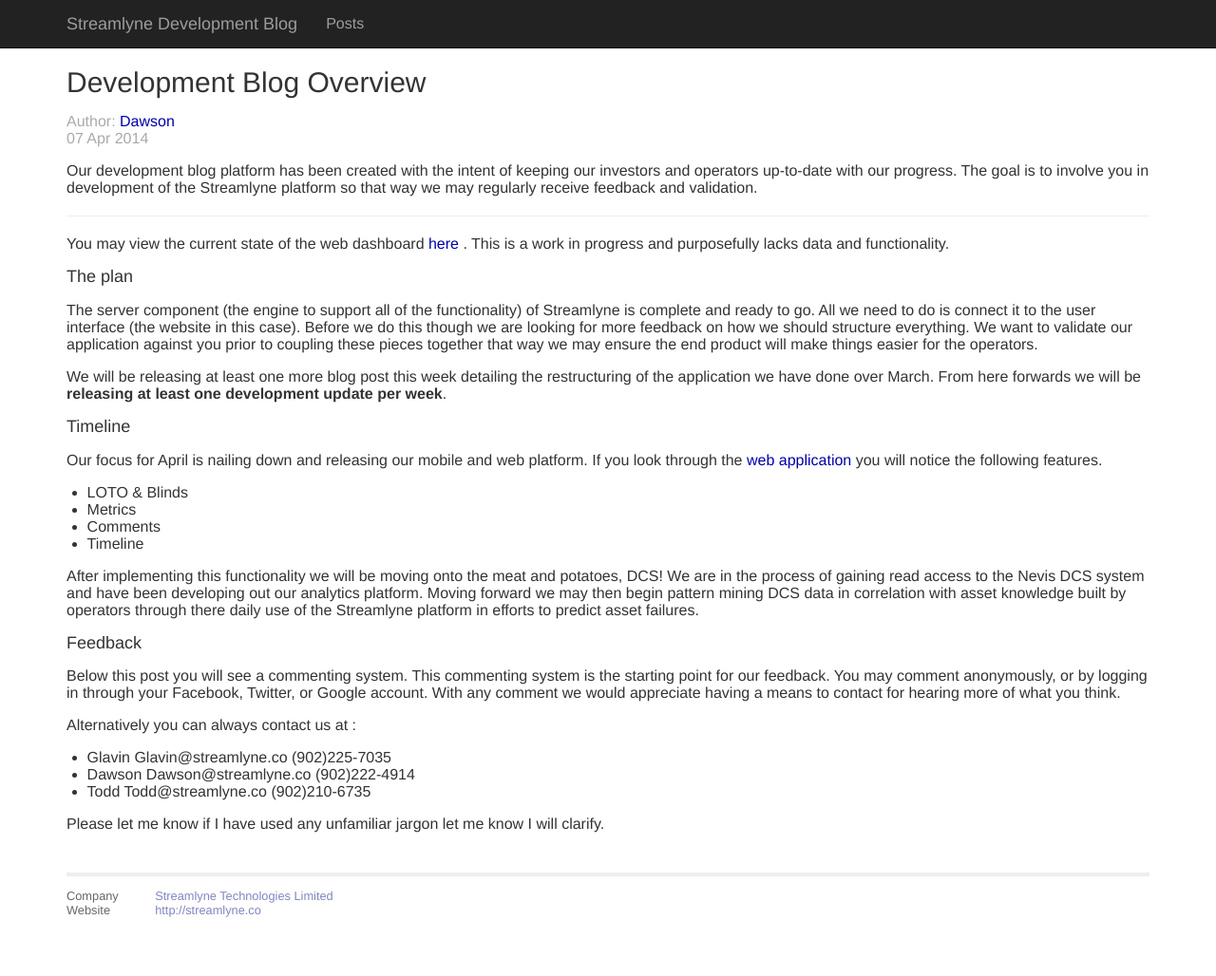
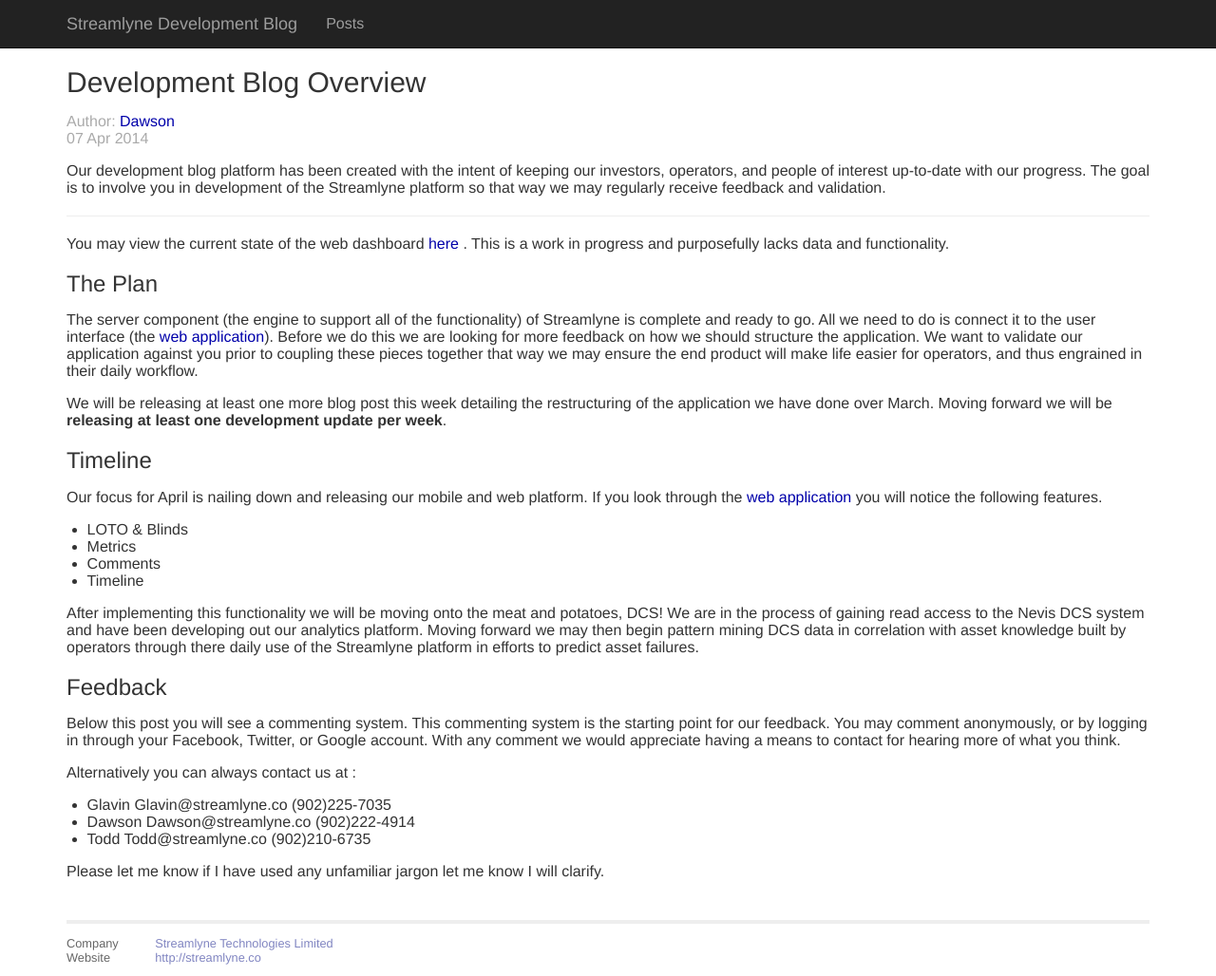
Before and after one commit to Streamlyne/dev-blog, a Jekyll site: the page built from _posts/2014-04-07-development-blog-overview.markdown, in a window 1280 px wide and 1028 px high. Shown: the whole window at 95% size. Built offline with Jekyll 4.4.1, drawn with Linux system fonts in a browser that asks for light colours; nearby versions of some CDN libraries; library files that are not in the unit come from our copies; Markdown is read by kramdown in place of the engine named in the settings.

Commit message:
Moved drafts to _drafts and completed first post

```diff
--- a/_posts/2014-04-02-mockups-web-dashboard.markdown
+++ b/_drafts/2014-04-02-mockups-web-dashboard.markdown
@@ -7,6 +7,8 @@ description: |
   product engagement, where we are at, and what we are up to.
 categories: web
 author: dawson
+
+draft: true
 ---
 
 This is our first development update. The intent of this update is not to deliver a
--- a/_posts/2014-04-07-asset-profile-web-v2.markdown
+++ b/_drafts/2014-04-07-asset-profile-web-v2.markdown
@@ -6,6 +6,8 @@ description: |
   Current development on the Web Dashboard, focusing on the Asset Profile.
 categories: web
 author: glavin
+
+draft: true
 ---
 
 We received a lot of very useful feedback in Dawson's trip to the Nevis plant.
--- a/_posts/2014-04-08-web-dashboard.markdown
+++ b/_drafts/2014-04-08-web-dashboard.markdown
@@ -7,6 +7,8 @@ description: |
   product engagement, where we are at, and what we are up to.
 categories: web
 author: dawson
+
+draft: true
 ---
 
 This is our first development update. The intent of this update is not to deliver a
--- a/_posts/2014-04-07-development-blog-overview.markdown
+++ b/_posts/2014-04-07-development-blog-overview.markdown
@@ -11,9 +11,9 @@ description: |
 ---
 
 Our development blog platform has been created with the intent of keeping our
-investors and operators up-to-date with our progress. The goal is to involve you
-in development of the Streamlyne platform so that way we may regularly receive
-feedback and validation.
+investors, operators, and people of interest up-to-date with our progress. The
+goal is to involve you in development of the Streamlyne platform so that way we
+may regularly receive feedback and validation.
 
 ---
 
@@ -21,21 +21,23 @@ You may view the current state of the web dashboard
 <a href="http://107.170.91.36/dashboard/#/assets/search" target="_blank">here
 </a>. This is a work in progress and purposefully lacks data and functionality.
 
-#### The plan
+### The Plan
 
 The server component (the engine to support all of the functionality) of
 Streamlyne is complete and ready to go. All we need to do is connect it to the
-user interface (the website in this case). Before we do this though we are
-looking for more feedback on how we should structure everything. We want to
-validate our application against you prior to coupling these pieces together
-that way we may ensure the end product will make things easier for the
-operators.
+user interface (the
+<a href="http://107.170.91.36/dashboard/#/assets/search" target="_blank">web
+application</a>). Before we do this we are looking for more feedback on how we
+should structure the application. We want to validate our application against
+you prior to coupling these pieces together that way we may ensure the end
+product will make life easier for operators, and thus engrained in their daily
+workflow.
 
 We will be releasing at least one more blog post this week detailing the
-restructuring of the application we have done over March. From here forwards we
+restructuring of the application we have done over March. Moving forward we
 will be **releasing at least one development update per week**.
 
-#### Timeline
+### Timeline
 
 Our focus for April is nailing down and releasing our mobile and web platform.
 If you look through the
@@ -54,7 +56,7 @@ we may then begin pattern mining DCS data in correlation with asset knowledge
 built by operators through there daily use of the Streamlyne platform in
 efforts to predict asset failures.
 
-#### Feedback
+### Feedback
 
 Below this post you will see a commenting system. This commenting system is the
 starting point for our feedback. You may comment anonymously, or by logging in
```
